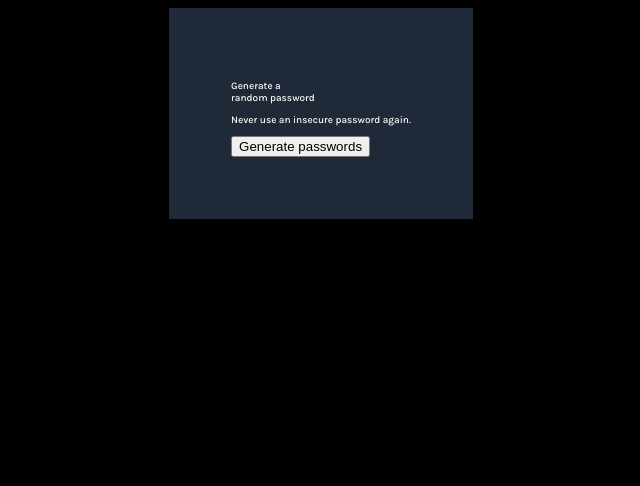
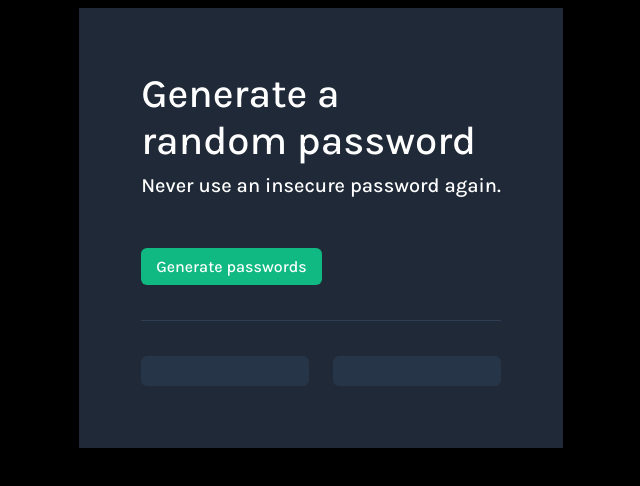
Before and after one commit to EmmanuelAjibokun/Random-Password-Generator, a plain HTML site: page index.html in a window 1280 px wide. Shown: the whole page, without its empty margins (319-959 px from the left). Drawn offline with Linux system fonts and the light colour scheme.

Commit message:
styled UI according to figma

```diff
--- a/index.html
+++ b/index.html
@@ -15,9 +15,9 @@
 <body>
   <div class="content_container">
     <div class="top_content">
-      <P>Generate a <span>random password</span></P>
-      <p>Never use an insecure password again.</p>
-      <button>Generate passwords</button>
+      <P class="first_text">Generate a <span>random password</span></P>
+      <p class="second_text">Never use an insecure password again.</p>
+      <button class="password_button">Generate passwords</button>
     </div>
 
     <div class="password_container">
--- a/styles.css
+++ b/styles.css
@@ -9,6 +9,8 @@ body {
   display: flex;
   justify-content: center;
   align-items: center;
+  font-size: 1.6rem;
+  font-weight: 500;
 }
 
 .content_container {
@@ -16,6 +18,53 @@ body {
   padding: 62px;
 }
 
+.first_text {
+  font-size: 4rem;
+}
+
+.second_text {
+  font-size: 2rem;
+  margin-top: 1rem;
+}
+
+p {
+  margin: 0;
+}
+
 span {
   display: block;
 }
+
+button {
+  margin-top: 5.1rem;
+  padding: .9rem 1.5rem;
+  background: #10B981;
+  color: white;
+  font-size: inherit;
+  font-family: inherit;
+
+  border: none;
+  border-radius: 6px;
+}
+
+.top_content {
+  border-bottom: solid 1px #2F3E53;
+  margin-bottom: 3.5rem;
+  padding-bottom: 3.5rem;
+}
+
+.password_container {
+  display: flex;
+  gap: 2.4rem;
+}
+
+.password_container > div {
+  height: 30px;
+  background: #273549;
+  flex-grow: 1;
+  border-radius: 6px;
+  text-align: center;
+  color: #10B981;
+  font-size: inherit;
+  font-family: inherit;
+}
```
